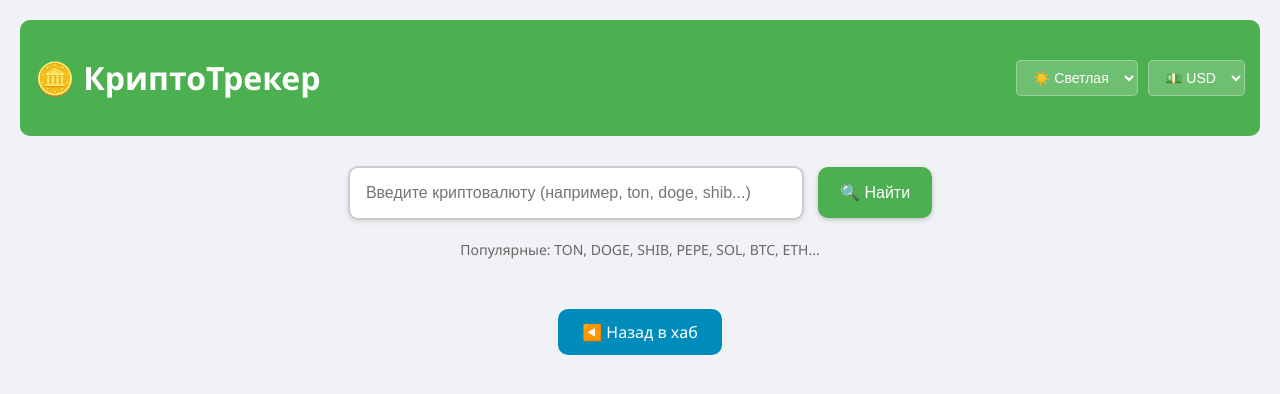
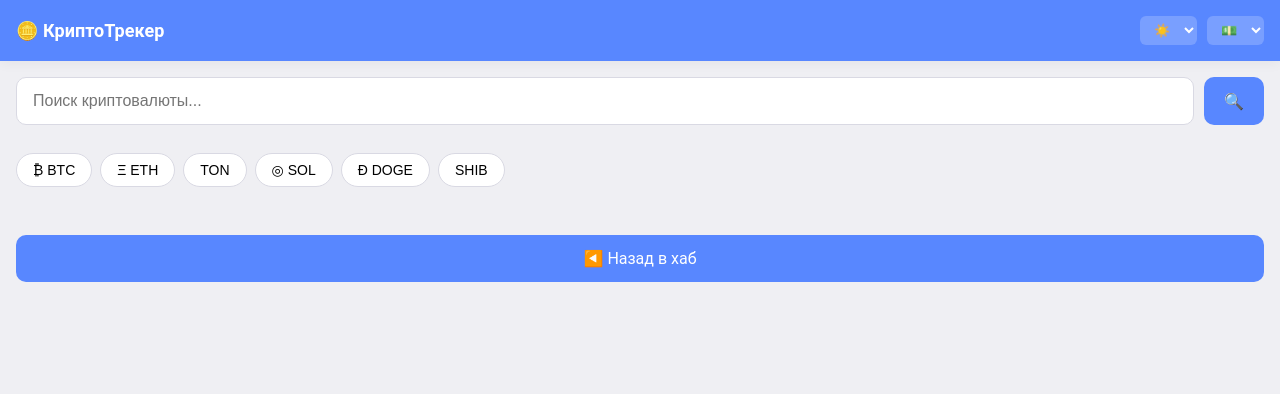
Before and after one commit to 321maslow-cloud/mini-hub-app, a Flask app: page /crypto in a window 1280 px wide. Shown: the top 394 px of the page. Run offline with Flask 3, Linux system fonts and the light colour scheme.

Commit message:
Add files via upload

```diff
--- a/templates/crypto.html
+++ b/templates/crypto.html
@@ -5,46 +5,63 @@
     <title>КриптоТрекер</title>
     <style>
         :root {
-            --bg-color: #f0f2f5;
+            --bg-color: #efeff3; /* Цвет фона как в ТГ */
             --text-color: #000;
             --card-bg: #fff;
-            --button-bg: #008CBA;
+            --header-bg: #5887ff; /* Цвет шапки как в ТГ */
+            --header-text: #fff;
+            --button-bg: #5887ff; /* Цвет кнопок как в ТГ */
             --button-text: #fff;
-            --search-border: #ccc;
-            --header-bg: #4CAF50;
-            --header-text: #fff;
+            --search-bg: #fff;
+            --search-border: #d9d9e3;
+            --active-tab: #5887ff;
+            --inactive-tab: #c5c5d2;
+            --shadow: 0 2px 12px rgba(0,0,0,0.05);
+            --border-radius: 10px;
         }
 
         .dark-theme {
-            --bg-color: #121212;
+            --bg-color: #0f0f13; /* Тёмный фон как в ТГ */
             --text-color: #fff;
-            --card-bg: #1e1e1e;
-            --button-bg: #4CAF50;
+            --card-bg: #1f2023;
+            --header-bg: #5887ff;
+            --header-text: #fff;
+            --button-bg: #5887ff;
             --button-text: #fff;
-            --search-border: #555;
-            --header-bg: #2e7d32;
-            --header-text: #fff;
+            --search-bg: #2d2e33;
+            --search-border: #3a3b40;
+            --active-tab: #5887ff;
+            --inactive-tab: #5e5e6b;
         }
 
         body {
-            font-family: 'Segoe UI', Tahoma, Geneva, Verdana, sans-serif;
+            font-family: 'Roboto', 'Segoe UI', Tahoma, Geneva, Verdana, sans-serif;
             background-color: var(--bg-color);
             color: var(--text-color);
-            padding: 20px;
-            text-align: center;
+            padding: 0;
+            margin: 0;
             transition: background-color 0.3s, color 0.3s;
-            margin: 0;
         }
 
         .header {
             background-color: var(--header-bg);
             color: var(--header-text);
-            padding: 15px;
-            border-radius: 10px;
-            margin-bottom: 20px;
+            padding: 16px;
             display: flex;
             justify-content: space-between;
             align-items: center;
+            box-shadow: var(--shadow);
+            position: sticky;
+            top: 0;
+            z-index: 100;
+        }
+
+        .header h1 {
+            margin: 0;
+            font-size: 18px;
+            display: flex;
+            align-items: center;
+            gap: 8px;
         }
 
         .settings {
@@ -52,156 +69,169 @@
             gap: 10px;
         }
 
-        .settings select, .settings button {
-            padding: 8px 12px;
+        .settings select {
             background-color: rgba(255, 255, 255, 0.2);
             color: var(--header-text);
-            border: 1px solid rgba(255, 255, 255, 0.3);
-            border-radius: 5px;
+            border: none;
+            border-radius: 6px;
+            padding: 6px 10px;
+            font-size: 13px;
+            cursor: pointer;
+        }
+
+        .container {
+            padding: 16px;
+        }
+
+        .search-box {
+            display: flex;
+            gap: 10px;
+            margin-bottom: 20px;
+        }
+
+        .search-box input {
+            flex: 1;
+            padding: 14px 16px;
+            font-size: 16px;
+            border: 1px solid var(--search-border);
+            border-radius: var(--border-radius);
+            background-color: var(--search-bg);
+            color: var(--text-color);
+            box-sizing: border-box;
+        }
+
+        .search-box button {
+            padding: 14px 20px;
+            background-color: var(--button-bg);
+            color: var(--button-text);
+            border: none;
+            border-radius: var(--border-radius);
+            cursor: pointer;
+            display: flex;
+            align-items: center;
+            justify-content: center;
+            font-size: 16px;
+        }
+
+        .popular-crypto {
+            display: flex;
+            gap: 8px;
+            overflow-x: auto;
+            padding: 8px 0;
+            margin-bottom: 20px;
+        }
+
+        .popular-crypto button {
+            white-space: nowrap;
+            padding: 8px 16px;
+            background-color: var(--card-bg);
+            color: var(--text-color);
+            border: 1px solid var(--search-border);
+            border-radius: 20px;
             cursor: pointer;
             font-size: 14px;
         }
 
-        .search-container {
-            margin: 30px auto;
-            width: 80%;
-            max-width: 600px;
+        .chart-container {
+            display: none;
+            background-color: var(--card-bg);
+            border-radius: var(--border-radius);
+            padding: 16px;
+            box-shadow: var(--shadow);
         }
 
-        .search-box input {
-            padding: 16px;
-            width: 70%;
-            font-size: 16px;
-            border: 2px solid var(--search-border);
-            border-radius: 10px;
-            background-color: var(--card-bg);
-            color: var(--text-color);
-            box-shadow: 0 2px 5px rgba(0,0,0,0.1);
-        }
-
-        .search-box button {
-            padding: 16px 22px;
-            font-size: 16px;
-            background-color: #4CAF50;
-            color: white;
-            border: none;
-            border-radius: 10px;
-            cursor: pointer;
-            margin-left: 10px;
-            box-shadow: 0 2px 5px rgba(0,0,0,0.2);
-            transition: background-color 0.3s;
-        }
-
-        .search-box button:hover {
-            background-color: #45a049;
-        }
-
-        .chart-container {
-            margin-top: 30px;
-            display: none; /* Скрыто до поиска */
-            background-color: var(--card-bg);
-            padding: 20px;
-            border-radius: 10px;
-            box-shadow: 0 4px 10px rgba(0,0,0,0.1);
+        .price-info {
+            font-size: 18px;
+            font-weight: bold;
+            margin: 16px 0;
+            text-align: center;
+            padding: 12px;
+            background-color: rgba(88, 135, 255, 0.1);
+            border-radius: var(--border-radius);
         }
 
         .time-buttons {
-            margin: 20px 0;
             display: flex;
-            justify-content: center;
-            flex-wrap: wrap;
+            justify-content: space-between;
             gap: 8px;
+            margin: 16px 0;
         }
 
         .time-buttons button {
-            padding: 10px 15px;
-            background-color: var(--button-bg);
-            color: var(--button-text);
-            border: none;
-            border-radius: 20px;
+            flex: 1;
+            padding: 10px;
+            background-color: var(--card-bg);
+            color: var(--inactive-tab);
+            border: 1px solid var(--search-border);
+            border-radius: 6px;
             cursor: pointer;
             font-size: 14px;
-            transition: background-color 0.3s;
-        }
-
-        .time-buttons button:hover {
-            opacity: 0.9;
         }
 
         .time-buttons button.active {
-            background-color: #4CAF50;
+            background-color: var(--active-tab);
             color: white;
-        }
-
-        .price-info {
-            margin: 20px 0;
-            font-size: 18px;
-            font-weight: bold;
-            background-color: rgba(76, 175, 80, 0.1);
-            padding: 10px;
-            border-radius: 5px;
-        }
-
-        .button {
-            display: inline-block;
-            padding: 12px 24px;
-            margin-top: 20px;
-            background-color: var(--button-bg);
-            color: var(--button-text);
-            text-decoration: none;
-            font-size: 16px;
-            border-radius: 10px;
-            transition: background-color 0.3s;
-        }
-
-        .button:hover {
-            opacity: 0.9;
+            border-color: var(--active-tab);
         }
 
         canvas {
             width: 100% !important;
-            max-width: 800px;
-            height: auto !important;
+            height: 300px !important;
+            margin-top: 16px;
         }
 
-        .popular-crypto {
+        .back-button {
+            display: inline-block;
+            padding: 14px;
+            background-color: var(--button-bg);
+            color: var(--button-text);
+            text-decoration: none;
+            border-radius: var(--border-radius);
             margin-top: 20px;
-            font-size: 14px;
-            color: #666;
+            width: 100%;
+            box-sizing: border-box;
+            font-size: 16px;
+            text-align: center;
         }
 
-        .dark-theme .popular-crypto {
-            color: #aaa;
+        .crypto-icon {
+            width: 24px;
+            height: 24px;
+            vertical-align: middle;
         }
     </style>
 </head>
 <body>
-    <!-- Шапка с настройками -->
     <div class="header">
         <h1>🪙 КриптоТрекер</h1>
         <div class="settings">
             <select id="theme-select" onchange="changeTheme()">
-                <option value="light">☀️ Светлая</option>
-                <option value="dark">🌙 Тёмная</option>
+                <option value="light">☀️</option>
+                <option value="dark">🌙</option>
             </select>
             <select id="currency-select" onchange="changeCurrency()">
-                <option value="usd">💵 USD</option>
-                <option value="eur">🇪🇺 EUR</option>
-                <option value="rub">🇷🇺 RUB</option>
-                <option value="gbp">🇬🇧 GBP</option>
-                <option value="jpy">🇯🇵 JPY</option>
+                <option value="usd">💵</option>
+                <option value="eur">🇪🇺</option>
+                <option value="rub">🇷🇺</option>
+                <option value="gbp">🇬🇧</option>
+                <option value="jpy">🇯🇵</option>
             </select>
         </div>
     </div>
 
-    <div class="search-container">
+    <div class="container">
         <div class="search-box">
-            <input type="text" id="crypto-input" placeholder="Введите криптовалюту (например, ton, doge, shib...)">
-            <button onclick="searchCrypto()">🔍 Найти</button>
+            <input type="text" id="crypto-input" placeholder="Поиск криптовалюты...">
+            <button onclick="searchCrypto()">🔍</button>
         </div>
+
         <div class="popular-crypto">
-            Популярные: TON, DOGE, SHIB, PEPE, SOL, BTC, ETH...
-        </div>
+            <button onclick="selectCrypto('bitcoin')">₿ BTC</button>
+            <button onclick="selectCrypto('ethereum')">Ξ ETH</button>
+            <button onclick="selectCrypto('ton')">TON</button>
+            <button onclick="selectCrypto('solana')">◎ SOL</button>
+            <button onclick="selectCrypto('dogecoin')">Ð DOGE</button>
+            <button onclick="selectCrypto('shiba-inu')">SHIB</button>
         </div>
 
         <div class="chart-container" id="chart-container">
@@ -219,7 +249,8 @@
             <canvas id="chart"></canvas>
         </div>
 
-    <a href="/" class="button">◀️ Назад в хаб</a>
+        <a href="/" class="back-button">◀️ Назад в хаб</a>
+    </div>
 
     <script src="https://cdn.jsdelivr.net/npm/chart.js"></script>
     <script>
@@ -267,6 +298,12 @@
                               activeButton.textContent === '1г' ? '1y' : 'max');
                 }
             }
+        }
+
+        // Функция выбора популярной крипты
+        function selectCrypto(crypto) {
+            document.getElementById('crypto-input').value = crypto;
+            searchCrypto();
         }
 
         // Функция поиска крипты
@@ -352,13 +389,13 @@
 
                 window.myChart = new Chart(ctx, {
                     type: 'line',
-                    data: {
+                     {
                         labels: labels,
                         datasets: [{
                             label: currentCryptoId,
-                            data: values,
-                            borderColor: '#4CAF50',
-                            backgroundColor: 'rgba(76, 175, 80, 0.1)',
+                             values,
+                            borderColor: '#5887ff',
+                            backgroundColor: 'rgba(88, 135, 255, 0.1)',
                             borderWidth: 3,
                             fill: true,
                             tension: 0.3
```
Lines whose indentation alone changed are shown as unchanged.
